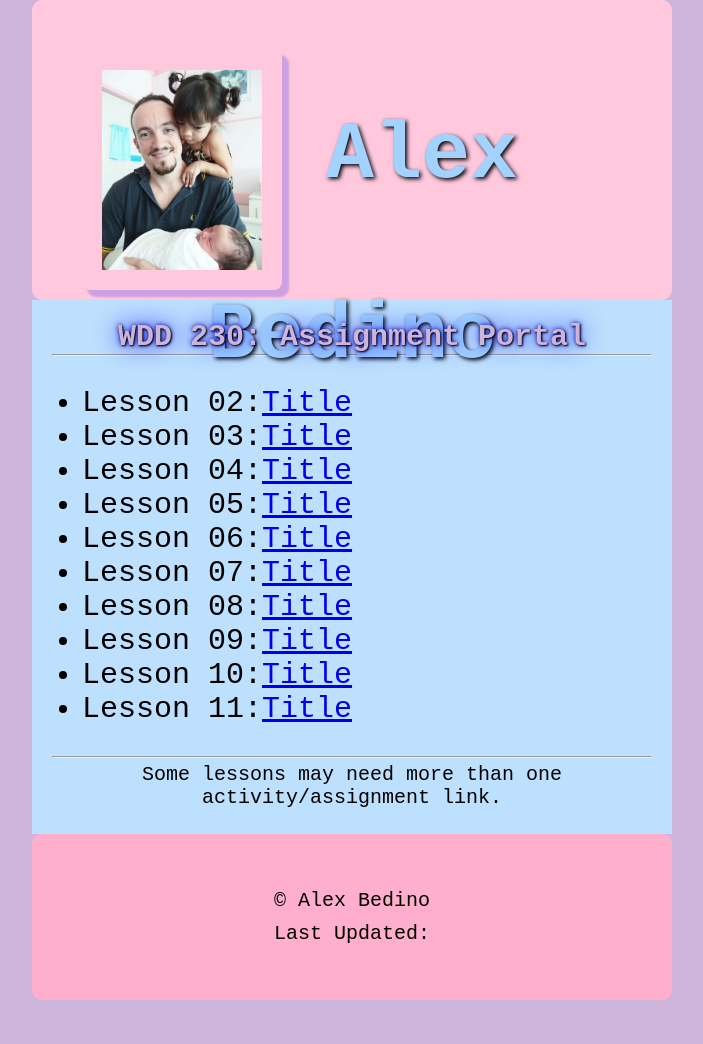
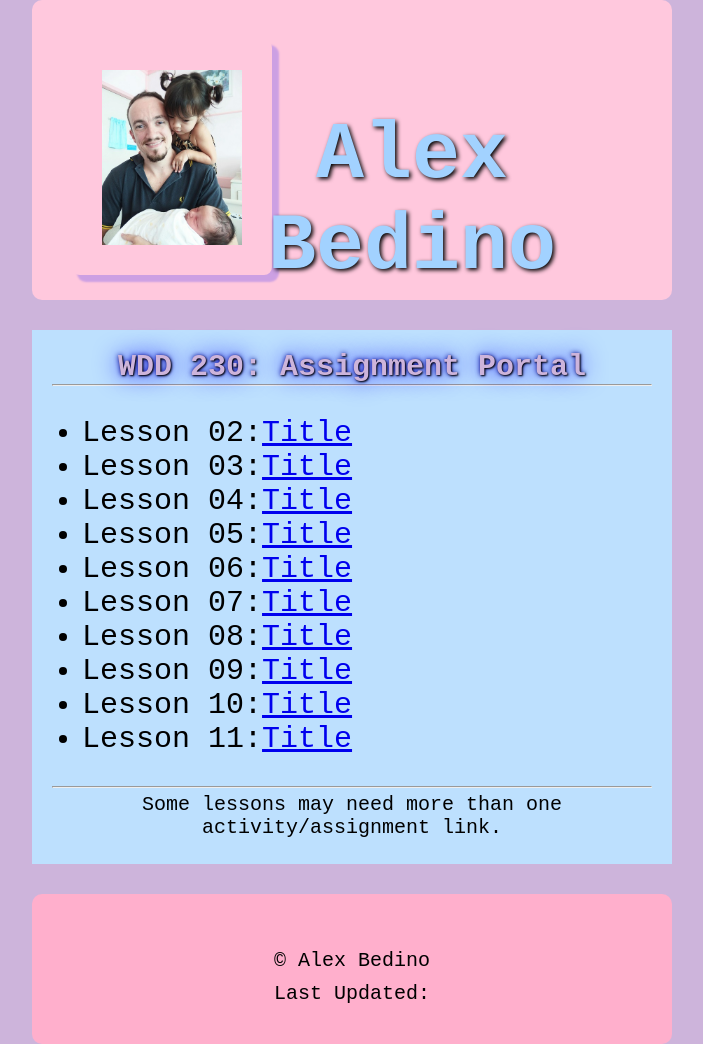
Before and after one commit to alexbedino/wdd230, a plain HTML site: page index.html in a window 1280 px wide. Shown: the whole page, without its empty margins (288-991 px from the left). Before the commit the page ends 1000 px from the top, so only its background shows below. Drawn offline with Linux system fonts and the light colour scheme.

Commit message:
fixed some style

```diff
--- a/styles/styles.css
+++ b/styles/styles.css
@@ -25,6 +25,8 @@ main {
   color:black;
   padding: 20px;
   margin:auto;
+  margin-top:30px;
+  margin-bottom: 30px;
   width:50%;
 
 }
@@ -41,6 +43,7 @@ footer{
   margin:auto;
   width:50%;
   border-radius: 10px;
+  height: 150px;
 }
 
 h2{
@@ -53,7 +56,8 @@ h2{
 img{
   width:200px;
   float: left;
-  padding: 20px;
+  padding: 30px;
+  margin: -10px;
   border-radius: 8px;
   box-shadow: 6px 6px 2px 1px rgba(0, 0, 255, .2);
 }
```
